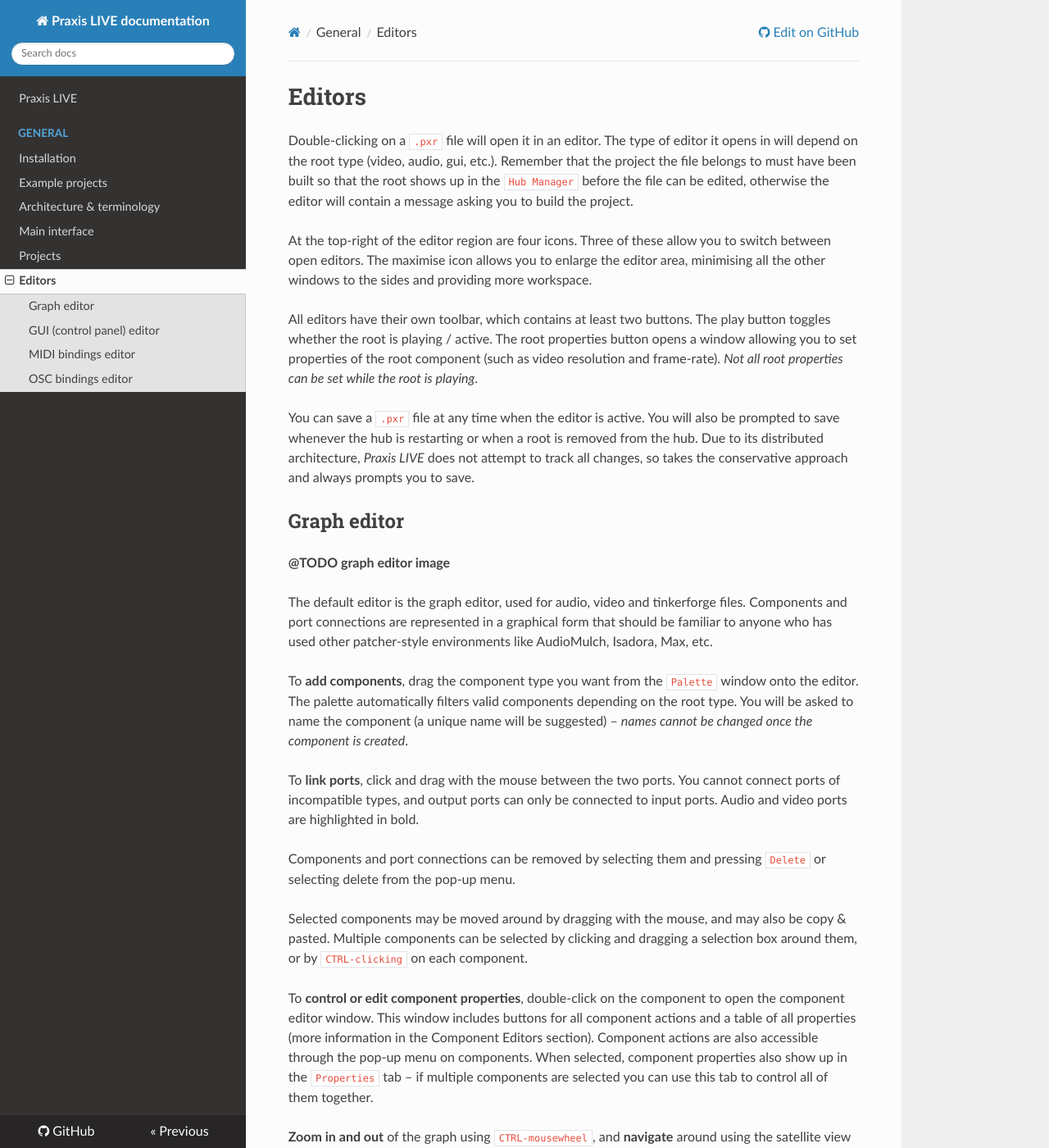
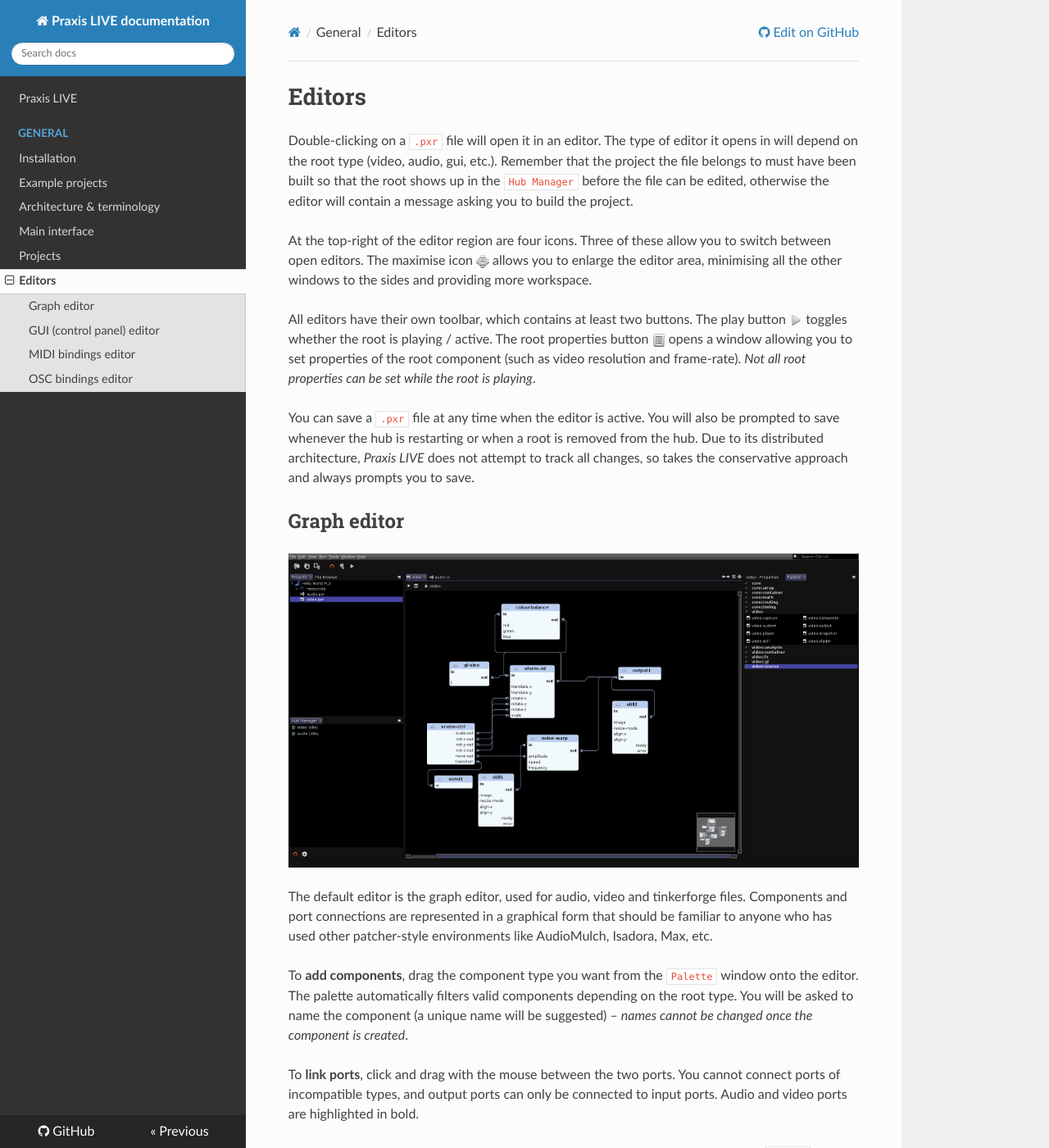
Before and after one commit to praxis-live/support, an MkDocs documentation site: the page built from docs/editors.md, in a window 1280 px wide and 1400 px high. Shown: the whole window at 82% size. Built offline with MkDocs 1.6.1, drawn with Linux system fonts in a browser that asks for light colours; nearby versions of some CDN libraries; old or Windows-style settings are respelled for this version of MkDocs; some of the changed text lies outside the part shown.

Commit message:
Add and insert images.

```diff
--- a/docs/editors.md
+++ b/docs/editors.md
@@ -3,15 +3,15 @@
 Double-clicking on a `.pxr` file will open it in an editor. The type of editor it opens in will depend on the root type (video, audio, gui, etc.). Remember that the project the file belongs to must have
 been built so that the root shows up in the `Hub Manager` before the file can be edited, otherwise the editor will contain a message asking you to build the project.
 
-At the top-right of the editor region are four icons. Three of these allow you to switch between open editors. The maximise icon allows you to enlarge the editor area, minimising all the other windows to the sides and providing more workspace.
+At the top-right of the editor region are four icons. Three of these allow you to switch between open editors. The maximise icon ![](img/view-fullscreen.png) allows you to enlarge the editor area, minimising all the other windows to the sides and providing more workspace.
 
-All editors have their own toolbar, which contains at least two buttons. The play button toggles whether the root is playing / active. The root properties button opens a window allowing you to set properties of the root component (such as video resolution and frame-rate). _Not all root properties can be set while the root is playing_.
+All editors have their own toolbar, which contains at least two buttons. The play button ![](img/play.png) toggles whether the root is playing / active. The root properties button ![](img/properties.png) opens a window allowing you to set properties of the root component (such as video resolution and frame-rate). _Not all root properties can be set while the root is playing_.
 
 You can save a `.pxr` file at any time when the editor is active. You will also be prompted to save whenever the hub is restarting or when a root is removed from the hub. Due to its distributed architecture, _Praxis LIVE_ does not attempt to track all changes, so takes the conservative approach and always prompts you to save.
 
 ## Graph editor
 
-**@TODO graph editor image**
+![Graph editor](img/graph.png)
 
 The default editor is the graph editor, used for audio, video and tinkerforge files. Components and port connections are represented in a graphical form that should be familiar to anyone who has used other patcher-style environments like AudioMulch, Isadora, Max, etc.
 
@@ -33,7 +33,7 @@ While it is usually possible to add and remove components at runtime, be aware t
 
 ## GUI (control panel) editor
 
-**@TODO GUI editor image**
+![GUI editor](img/gui.png)
 
 When you open a GUI / control panel `.pxr` file it will open in the GUI editor. If the GUI was open (running), the external window will be closed and the panel “hijacked” into the editor. The control
 panel is still fully functional when open in the editor.
```
Also changed, not shown: docs/architecture.md (+2 -2 lines), docs/projects.md (+2 -2 lines), docs/img/audio-beat.png (added), docs/img/graph.png (added), docs/img/gui.png (added), docs/img/hub-system.png (added), docs/img/new-patch.png (added), docs/img/projects.png (added).
